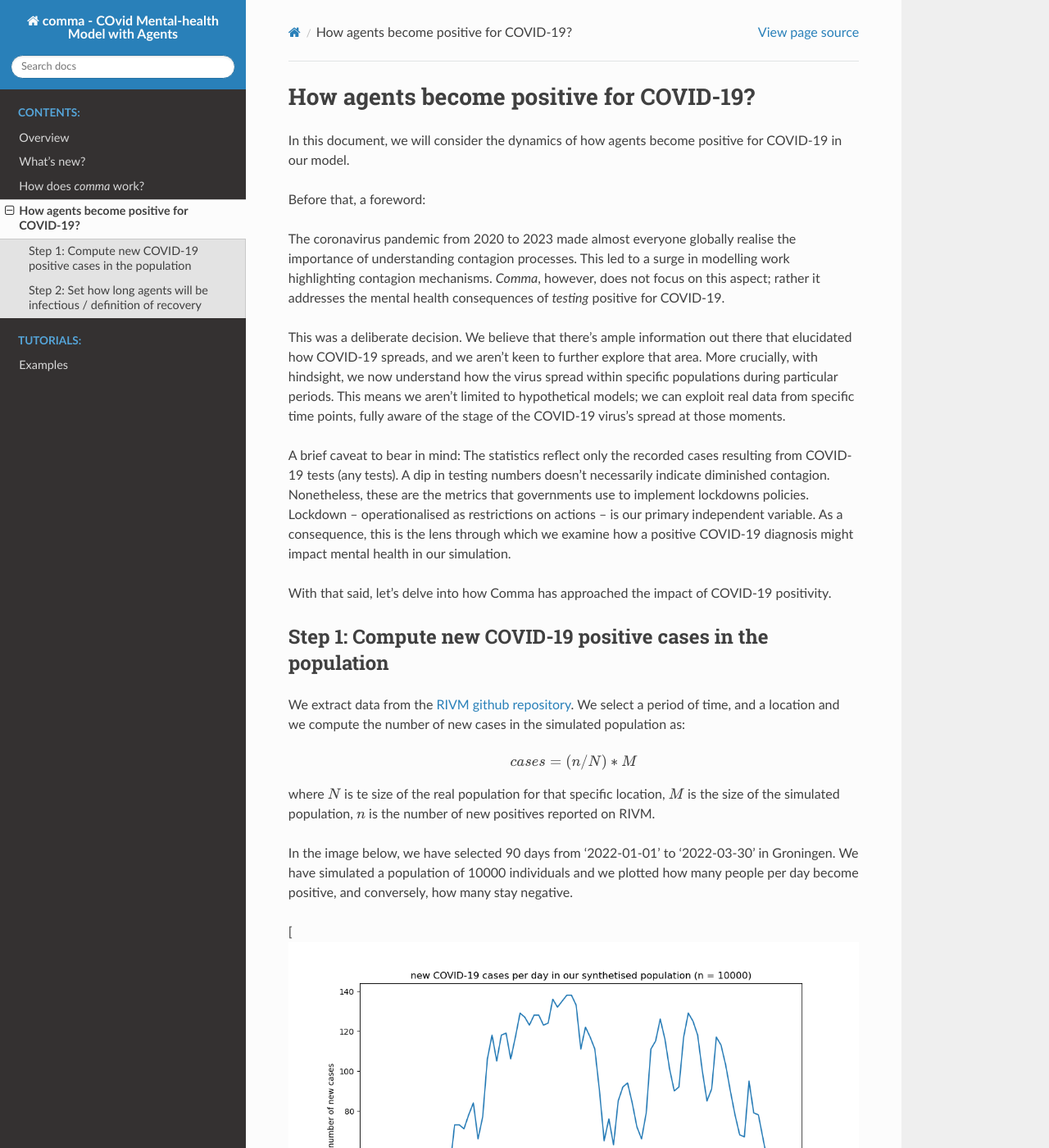
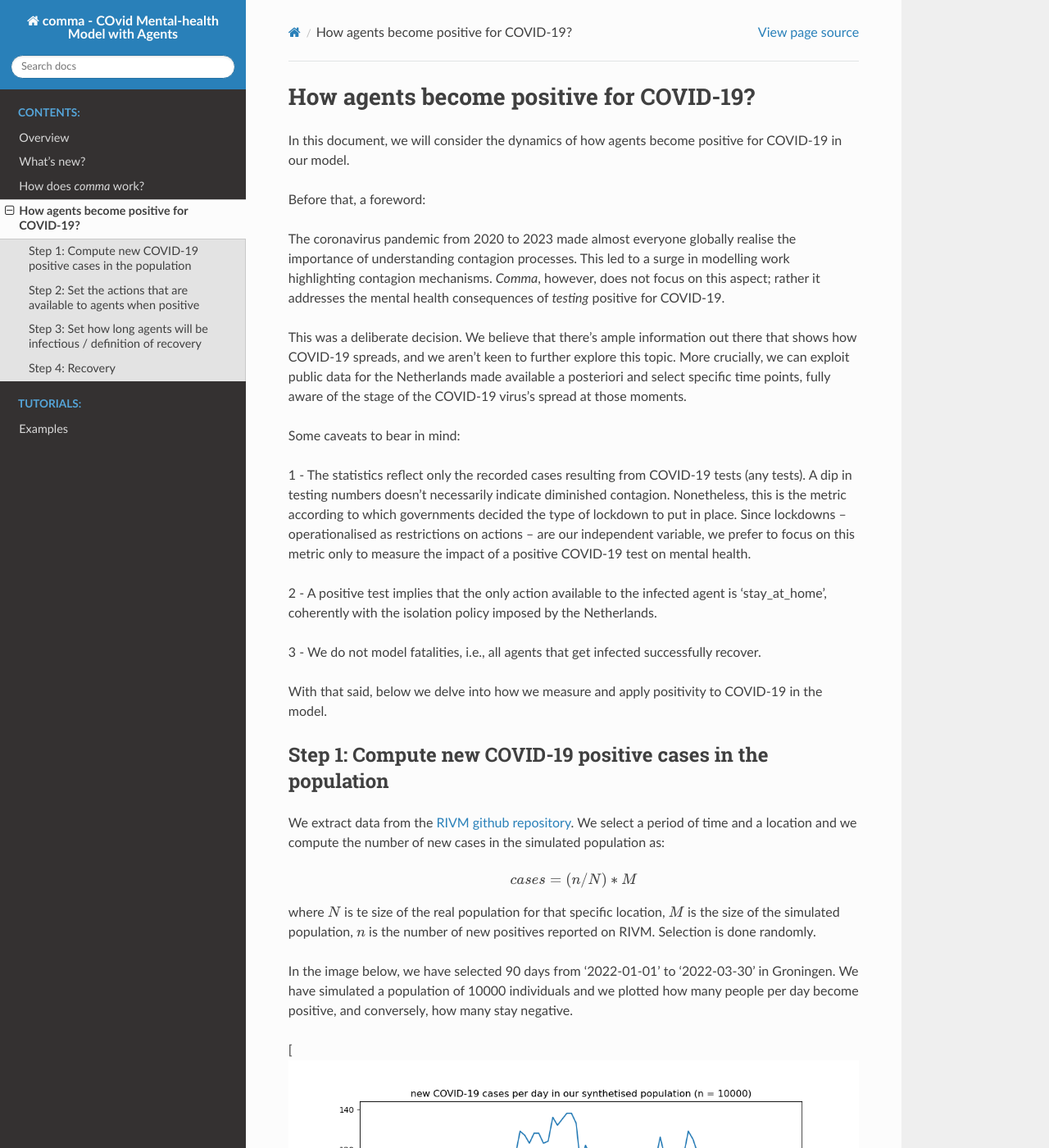
Before and after one commit to covid19ABM/comma, a Sphinx documentation site: the page built from docs/positivity_estimation.rst, in a window 1280 px wide and 1400 px high. Shown: the whole window at 82% size. Built offline with Sphinx 7.4.7 and the Read the Docs theme 2.0.0, drawn with Linux system fonts in a browser that asks for light colours; pages that are not in the unit, such as notebooks, are missing from menus; some of the changed text lies outside the part shown.

Commit message:
updated documentation

```diff
--- a/docs/positivity_estimation.rst
+++ b/docs/positivity_estimation.rst
@@ -12,32 +12,38 @@
 *Comma*, however, does not focus on this aspect; rather it addresses the mental health consequences of *testing*
 positive for COVID-19.
 
-This was a deliberate decision. We believe that there's ample information out there that elucidated
-how COVID-19 spreads, and we aren't keen to further explore that area. More crucially, with hindsight, we now understand how the virus spread within specific populations during
-particular periods. This means we aren't limited to hypothetical models; we can exploit real data from specific
-time points, fully aware of the stage of the COVID-19 virus's spread at those moments.
+This was a deliberate decision. We believe that there's ample information out there that shows
+how COVID-19 spreads, and we aren't keen to further explore this topic. More crucially, we can exploit public data for the Netherlands made available
+a posteriori and select specific time points, fully aware of the stage of the COVID-19 virus's spread at those moments.
 
-A brief caveat to bear in mind:
-The statistics reflect only the recorded cases resulting from COVID-19 tests (any tests).
+Some caveats to bear in mind:
+
+1 - The statistics reflect only the recorded cases resulting from COVID-19 tests (any tests).
 A dip in testing numbers doesn't necessarily indicate diminished contagion.
-Nonetheless, these are the metrics that governments use to implement lockdowns policies.
-Lockdown – operationalised as restrictions on actions – is our primary independent variable.
-As a consequence, this is the lens through which we examine how a positive COVID-19 diagnosis might impact mental health in our simulation.
+Nonetheless, this is the metric according to which governments decided the type of lockdown to put in place.
+Since lockdowns – operationalised as restrictions on actions – are our independent variable, we prefer to focus on this metric only
+to measure the impact of a positive COVID-19 test on mental health.
 
-With that said, let's delve into how Comma has approached the impact of COVID-19 positivity.
+2 - A positive test implies that the only action available to the infected agent is 'stay_at_home', coherently with the
+isolation policy imposed by the Netherlands.
+
+3 - We do not model fatalities, i.e., all agents that get infected successfully recover.
+
+With that said, below we delve into how we measure and apply positivity to COVID-19 in the model.
 
 ~~~~~~~~~~~~~~~~~~~~~~~~~~~~~~~~~~~~~~~~~~~~~~~~~~~~~~~~~~~~~
 Step 1: Compute new COVID-19 positive cases in the population
 ~~~~~~~~~~~~~~~~~~~~~~~~~~~~~~~~~~~~~~~~~~~~~~~~~~~~~~~~~~~~~
 
 We extract data from the `RIVM github repository <https://github.com/mzelst/covid-19/raw/master/data-rivm/tests/>`_.
-We select a period of time, and a location and we compute the number of new cases in the simulated population
+We select a period of time and a location and we compute the number of new cases in the simulated population
 as:
 
 .. math:: cases = (n/N)*M
 
 where :math:`N` is te size of the real population for that specific location,
 :math:`M` is the size of the simulated population, :math:`n` is the number of new positives reported on RIVM.
+Selection is done randomly.
 
 In the image below, we have selected 90 days from '2022-01-01' to '2022-03-30' in
 Groningen. We have simulated a population of 10000 individuals and we plotted how many people
@@ -45,18 +51,36 @@
 
 [|image1|]
 
+~~~~~~~~~~~~~~~~~~~~~~~~~~~~~~~~~~~~~~~~~~~~~~~~~~~~~~~~~~~~~~~~~~
+Step 2: Set the actions that are available to agents when positive
+~~~~~~~~~~~~~~~~~~~~~~~~~~~~~~~~~~~~~~~~~~~~~~~~~~~~~~~~~~~~~~~~~~
+
+Once infected, agents have no choice but to stay at home, regardless of the lockdown.
+Only when agents return negative (in step 3) they are allowed to choose from a different set of actions, depending on the lockdown.
+
 ~~~~~~~~~~~~~~~~~~~~~~~~~~~~~~~~~~~~~~~~~~~~~~~~~~~~~~~~~~~~~~~~~~~~~~~~
-Step 2: Set how long agents will be infectious / definition of recovery
+Step 3: Set how long agents will be infectious / definition of recovery
 ~~~~~~~~~~~~~~~~~~~~~~~~~~~~~~~~~~~~~~~~~~~~~~~~~~~~~~~~~~~~~~~~~~~~~~~~
 
-The decourse must have a distribution with a peak ~ 10 days, and have a very long tail (this decision is based on `literature <https://www.nature.com/articles/d41586-022-02026-x#ref-CR1>`_).
-Given these premises a good approximation could be a gamma distribution with :math:`a`=5 and :math:`scale`=3.
-In addition, around `20% <https://www.rivm.nl/en/coronavirus-covid-19/long-covid>`_ of the population infected will stay positive for longer than 35 days (Long COVID).
+Agents flagged as positive will remain positive for a number of days that is variable.
+The minimum duration is hard coded in the model as 10 days and the maximum depends on a gamma distribution that peaks ~ 10 days
+and is determined by the parameters: :math:`a=5` and :math:`scale=3`.
+The choice for this distribution is based on `literature <https://www.nature.com/articles/d41586-022-02026-x#ref-CR1>`_.
+
+In addition, around `20% <https://www.rivm.nl/en/coronavirus-covid-19/long-covid>`_ of the infected population will stay positive for longer than 35 days.
+This is to simulate a Long COVID type of situation. For this subset of the population, we apply a different gamma distribution with :math:`a=9` and :math:`scale=\frac{70}{a-1}`.
+This ensures that the distribution peaks at around 70 days, with the inflection point (i.e., the earliest day to turn negative)
+around 35 days.
 
 [|image2|]
 
-Agents will also recover (i.e., their status will switch from positive to negative) following the gamma distribution.
+~~~~~~~~~~~~~~~~~~~~~~~~~~~~~~~~~~~~~~~~~~~~~~~~~~~~~~~~~~~~~~~~~~~~~~~~
+Step 4: Recovery
+~~~~~~~~~~~~~~~~~~~~~~~~~~~~~~~~~~~~~~~~~~~~~~~~~~~~~~~~~~~~~~~~~~~~~~~~
+
+At the end of their positivity period, agents covid status is flagged to negative, this means that the agent has recovered from covid.
 Note that whenever their status is set to Negative, agents can be potentially re-infected.
+
 
 
 .. |image1| image:: https://raw.githubusercontent.com/covid19ABM/comma/main/docs/img/new_covid_cases.png
--- a/docs/whatsnew.rst
+++ b/docs/whatsnew.rst
@@ -1,6 +1,6 @@
-==========
+===========
 What's new?
-==========
+===========
 
 ~~~~~~~~~~~
 Coming soon
```
